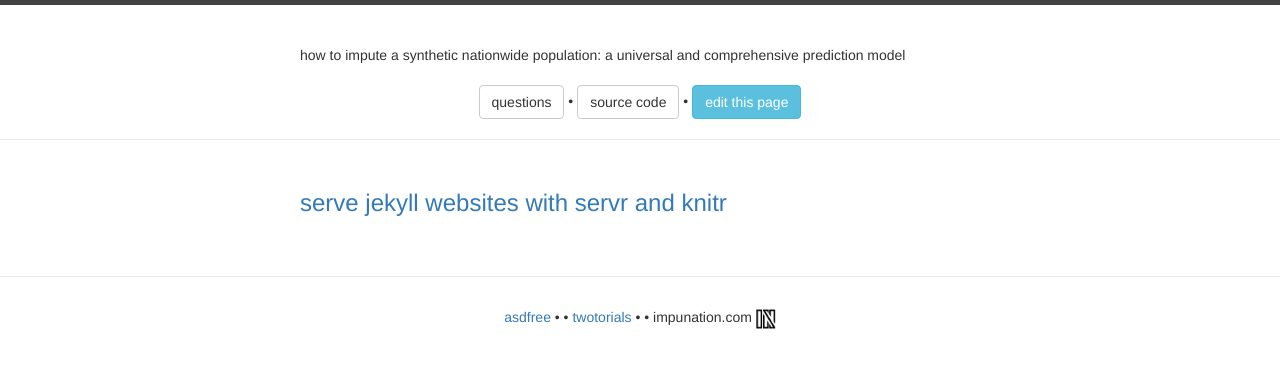
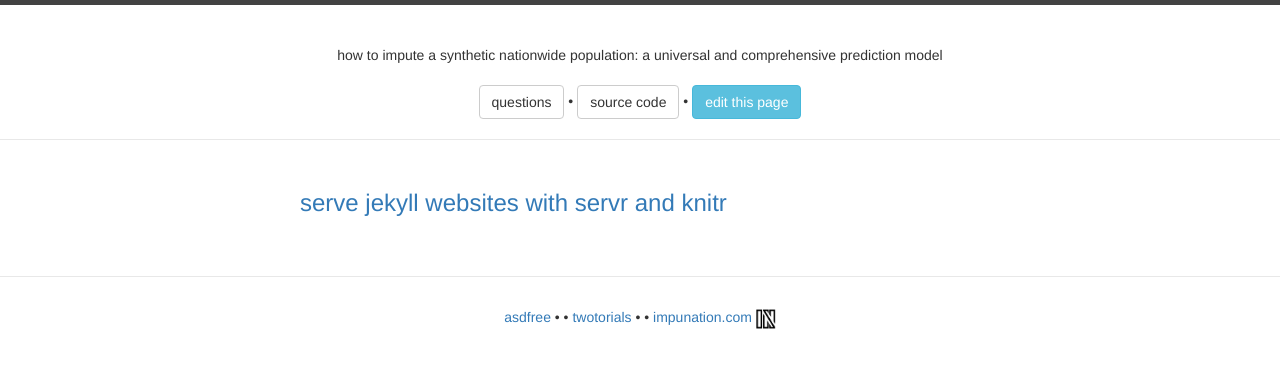
Before and after one commit to impunation/impunation.github.io, a Jekyll site: the page built from index.html, in a window 1280 px wide. Shown: the top 368 px of the page. Built offline with Jekyll 4.4.1, drawn with Linux system fonts in a browser that asks for light colours.

Commit message:
centerings

```diff
--- a/_config.yml
+++ b/_config.yml
@@ -10,8 +10,8 @@
 email: ajdamico@gmail.com
 description: > # this means to ignore newlines until "baseurl:"
   how to impute a synthetic nationwide population: a universal and comprehensive prediction model
-baseurl: # "" # the subpath of your site, e.g. /blog
-url: # "http://impunation.com" # the base hostname & protocol for your site
+baseurl: "" # the subpath of your site, e.g. /blog
+url: "http://impunation.com" # the base hostname & protocol for your site
 twitter_username: # jekyllrb
 github_username:  # jekyll
 
--- a/_includes/footer.html
+++ b/_includes/footer.html
@@ -3,8 +3,7 @@
 <center>
 <a href="http://asdfree.com">asdfree</a> • •
 <a href="http://twotorials.com">twotorials</a> • •
-impunation.com <img src="/assets/impunation logo.jpg" height = 20 width = 20>
-
+<a href="http://impunation.com">impunation.com <img src="/assets/impunation logo.jpg" height = 20 width = 20> </a>
 </center>
 
 </footer>
--- a/_includes/header.html
+++ b/_includes/header.html
@@ -6,13 +6,13 @@
 
   <div class="wrapper">
 
+	<center>
+
 	<br><br>
 
 	{{ site.description }}
 
 	<br><br>
-
-	<center>
 
 	<a class="btn btn-default" href="{{ site.baseurl }}/">questions</a> •
 
--- a/_includes/icon-github.html
+++ /dev/null
@@ -1 +0,0 @@
-<a href="https://github.com/{{ include.username }}"><span class="icon icon--github">{% include icon-github.svg %}</span><span class="username">{{ include.username }}</span></a>
--- a/_includes/icon-twitter.html
+++ /dev/null
@@ -1 +0,0 @@
-<a href="https://twitter.com/{{ include.username }}"><span class="icon icon--twitter">{% include icon-twitter.svg %}</span><span class="username">{{ include.username }}</span></a>
```
Also changed, not shown: _includes/icon-github.svg (deleted), _includes/icon-twitter.svg (deleted), 2 other files.
